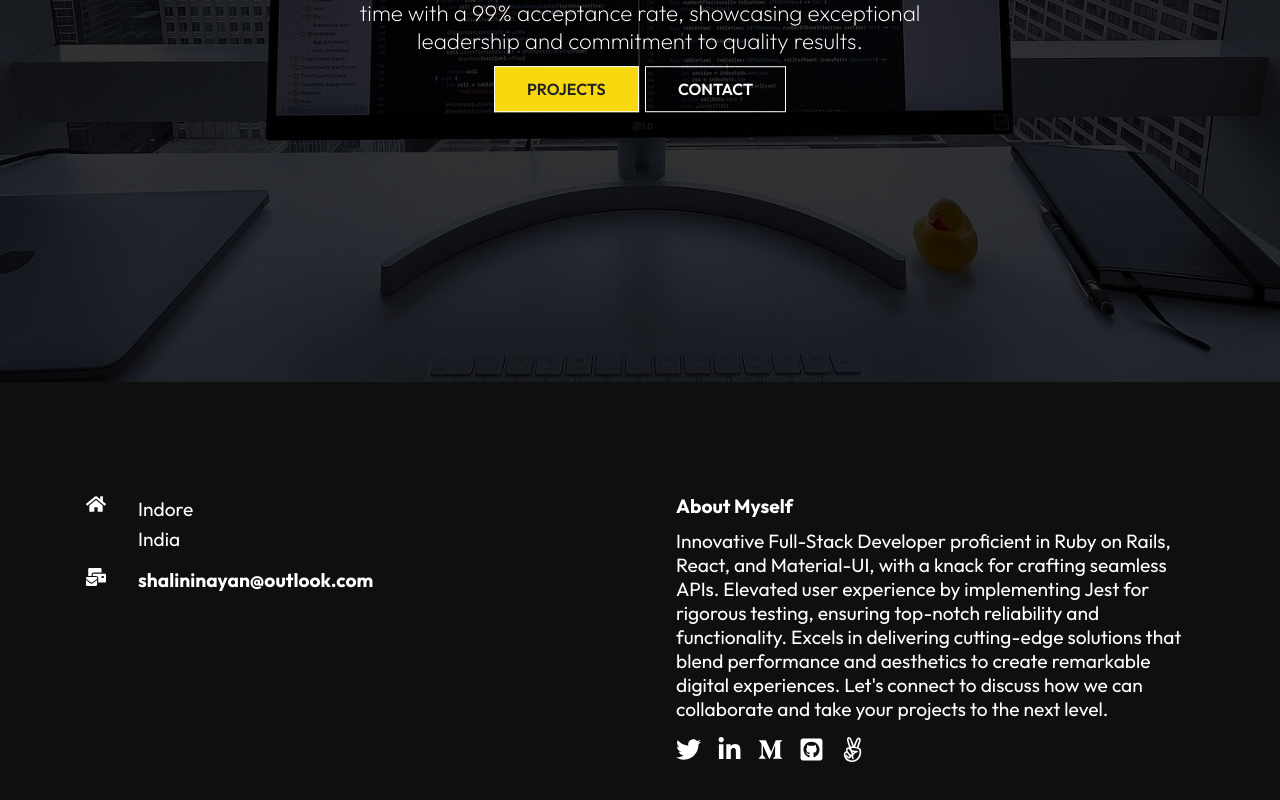
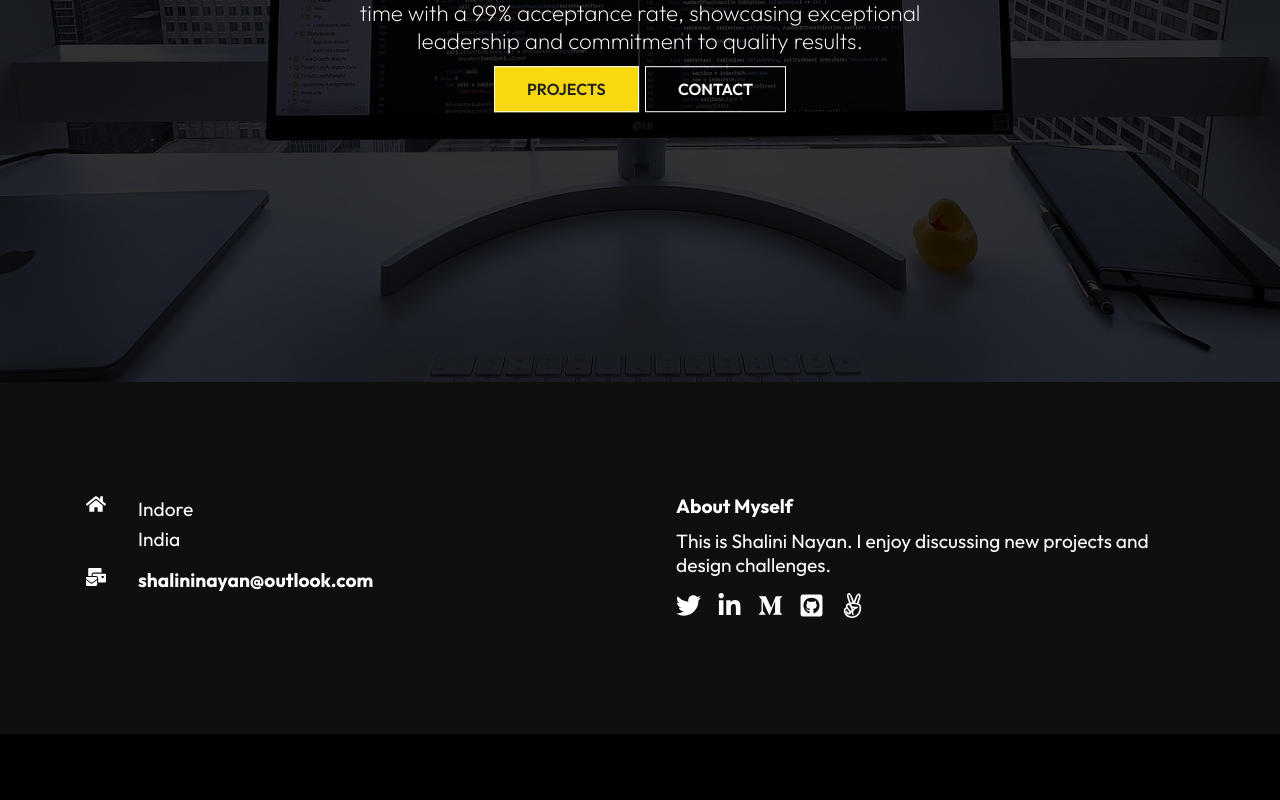
Before and after one commit to ShaliniNayan/react-portfolio, a React (Create React App) app: page / in a window 1280 px wide. Shown: the part 418-1218 px from the top of the page. After the commit the page ends 1152 px from the top, so only its background shows below. Built offline with nearby package versions, Linux system fonts and the light colour scheme.

Commit message:
Update the footer

```diff
--- a/src/components/Footer.js
+++ b/src/components/Footer.js
@@ -36,13 +36,7 @@ const Footer = () => {
         <div className='right'>
           <h4>About Myself</h4>
           <p>
-            Innovative Full-Stack Developer proficient in Ruby on Rails, React,
-            and Material-UI, with a knack for crafting seamless APIs. Elevated
-            user experience by implementing Jest for rigorous testing, ensuring
-            top-notch reliability and functionality. Excels in delivering
-            cutting-edge solutions that blend performance and aesthetics to
-            create remarkable digital experiences. Let's connect to discuss how
-            we can collaborate and take your projects to the next level.
+           This is Shalini Nayan. I enjoy discussing new projects and design challenges.
           </p>
           <div className='social'>
             <FaTwitter
```
